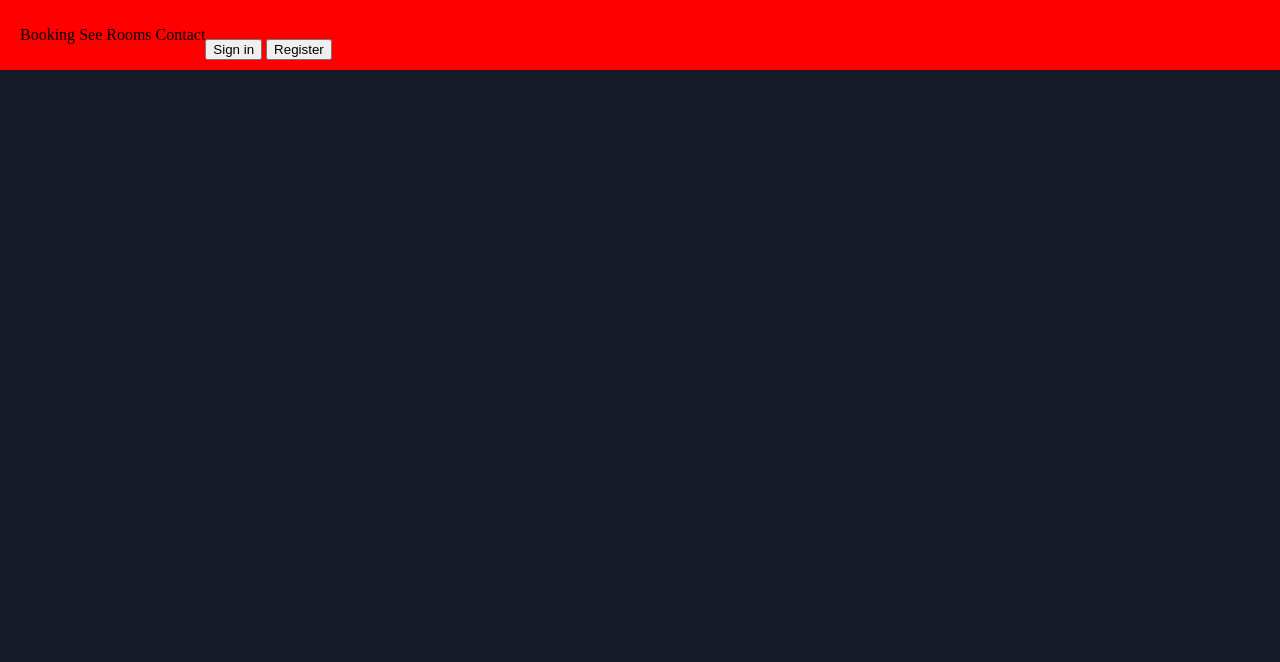
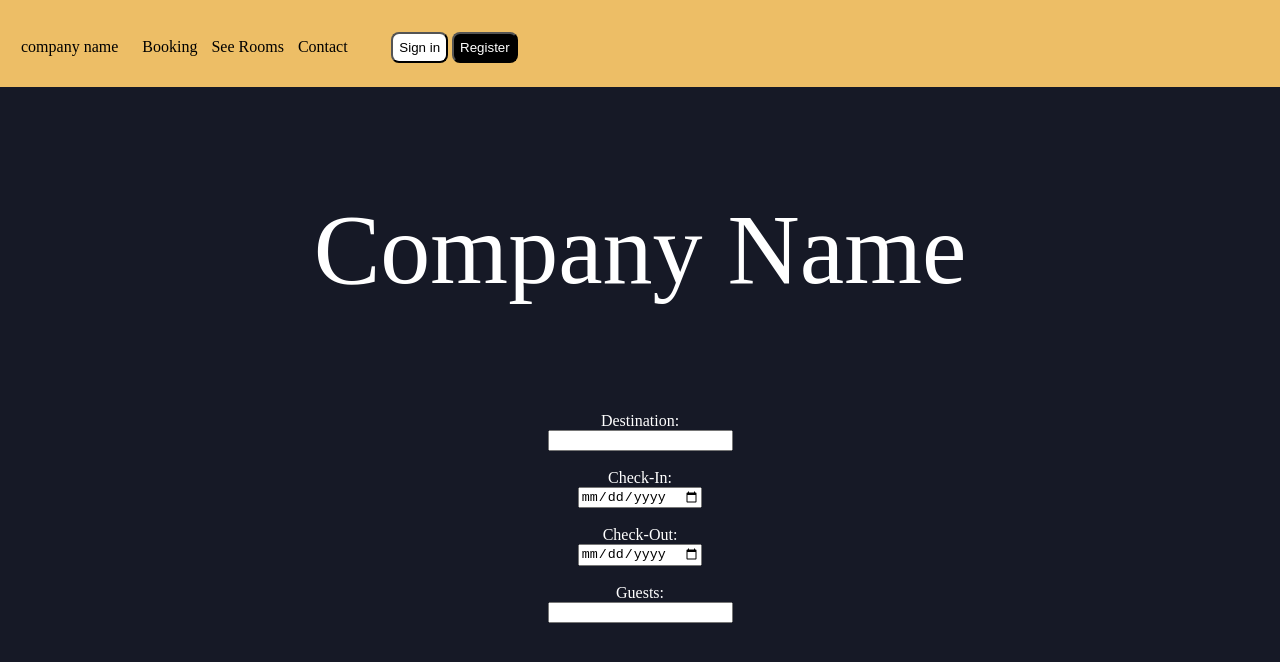
Before and after one commit to Ayub-Ali-Barre/Webbsida-HotelBokning, a plain HTML site: page HTML/Landing-page.html in a window 1280 px wide. Drawn offline with Linux system fonts and the light colour scheme.

Commit message:
Klar med en basic landing page.
Den är väldigt basic och kan uppdateras vid ett senare datum men den gör jobbet för nu och jag soterade filerna i mappar

```diff
--- /dev/null
+++ b/HTML/CSS/Landing_page.css
@@ -0,0 +1,70 @@
+body{
+    background-color: rgba(22, 25, 38, 1);
+    padding: 0;
+    margin: 0;
+}
+
+
+p {
+    display: inline-block;
+    padding: 5px
+}
+
+.logo{
+    display: inline-block;
+    text-align: left;
+}
+
+.booking-content {
+    display: inline-block;
+    width: 250px;
+    left: 100%;
+    margin-right: 0px;
+}
+
+.header {
+    position: sticky;
+    top: 0;
+    padding: 10px 16px;
+    background-color: rgba(237, 190, 102, 1);
+
+}
+
+.header-buttons{
+    display: inline-block;
+    width: 160px;
+    margin-right: 0px;
+}
+
+
+.sign-header-button{
+    border-radius: 8px;
+    padding: 6px;
+    color: black;
+    background-color: white;
+
+}
+
+.register-header-button{
+    border-radius: 8px;
+    padding: 6px;
+    color: white;
+    background-color: black;
+}
+
+
+.top-content{
+    text-align: center;
+}
+
+.top-name {
+    font-size: 100px;
+    text-align: center;
+    display: block;
+    color: white;
+}
+
+.Search-Form{
+    display: block;
+    color: white;
+}
--- a/HTML/Landing-page.html
+++ b/HTML/Landing-page.html
@@ -4,11 +4,17 @@
     <meta charset="UTF-8">
     <meta name="viewport" content="width=device-width, initial-scale=1.0">
     <meta http-equiv="X-UA-Compatible" content="ie=edge">
-    <link rel="stylesheet" href="Landing_page.css">
+    <link rel="stylesheet" href="CSS\Landing_page.css">
   </head>
   <body>
        <div class="header">
         <div class = "header-content">
+
+            <div class = "logo">
+                <p>
+                company name
+                <p>
+            </div>
             <div class = "booking-content">
                 <p>
                     Booking
@@ -20,10 +26,34 @@
                     Contact
                 </p>
             </div>
-            <div class = "sign-buttons">
-                <button> Sign in </button>
-               <button> Register </button>
+            <div class = "header-buttons">
+                <button class = "sign-header-button"> Sign in </button>
+               <button class = "register-header-button"> Register </button>
             </div>
+        </div>
+       </div>
+
+       <div class = "top-content">
+        <div class = "top-name">
+            <p>
+                Company Name
+            </p>
+        </div>
+        <div class = "Search-Form">
+            <form>
+              <label for="destination">Destination:</label><br>
+              <input type="text" id="destination" name="destination"><br><br>
+
+              <label for="checkin">Check-In:</label><br>
+              <input type="date" id="checkin" name="checkin"><br><br>
+
+              <label for="checkout">Check-Out:</label><br>
+              <input type="date" id="checkout" name="checkout"><br><br>
+
+              <label for="guests">Guests:</label><br>
+              <input type="number" id="guests" name="guests" min="1">
+            </form>
+
         </div>
        </div>
   </body>
--- a/HTML/Landing_page.css
+++ /dev/null
@@ -1,18 +0,0 @@
-body{
-    background-color: rgba(22, 25, 38, 1);
-    padding: 0;
-    margin: 0;
-}
-
-p {
-    display: inline-block;
-}
-
-.header{
-    background-color: red;
-}
-.header-content {
-    display: flex;
-    align-items: end;
-    padding: 10px 20px;
-}
```
Also changed, not shown: JS/app.js (added).
